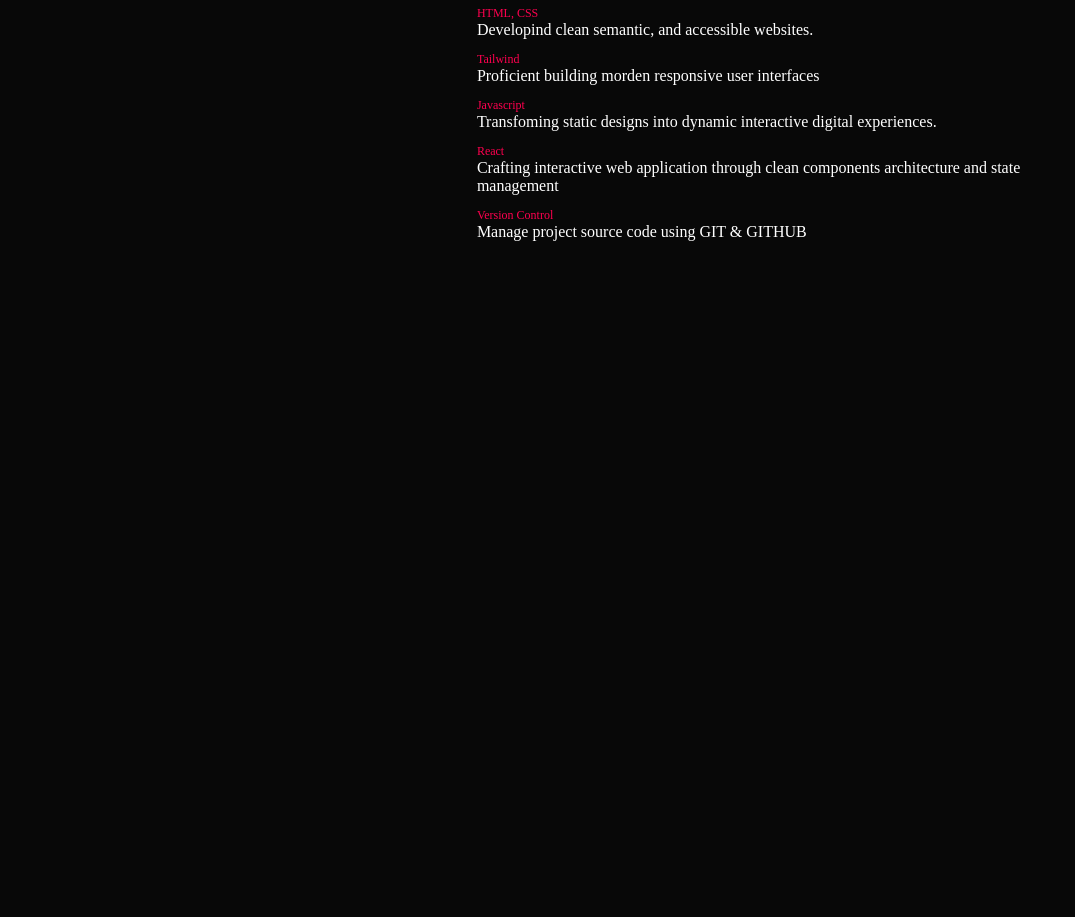
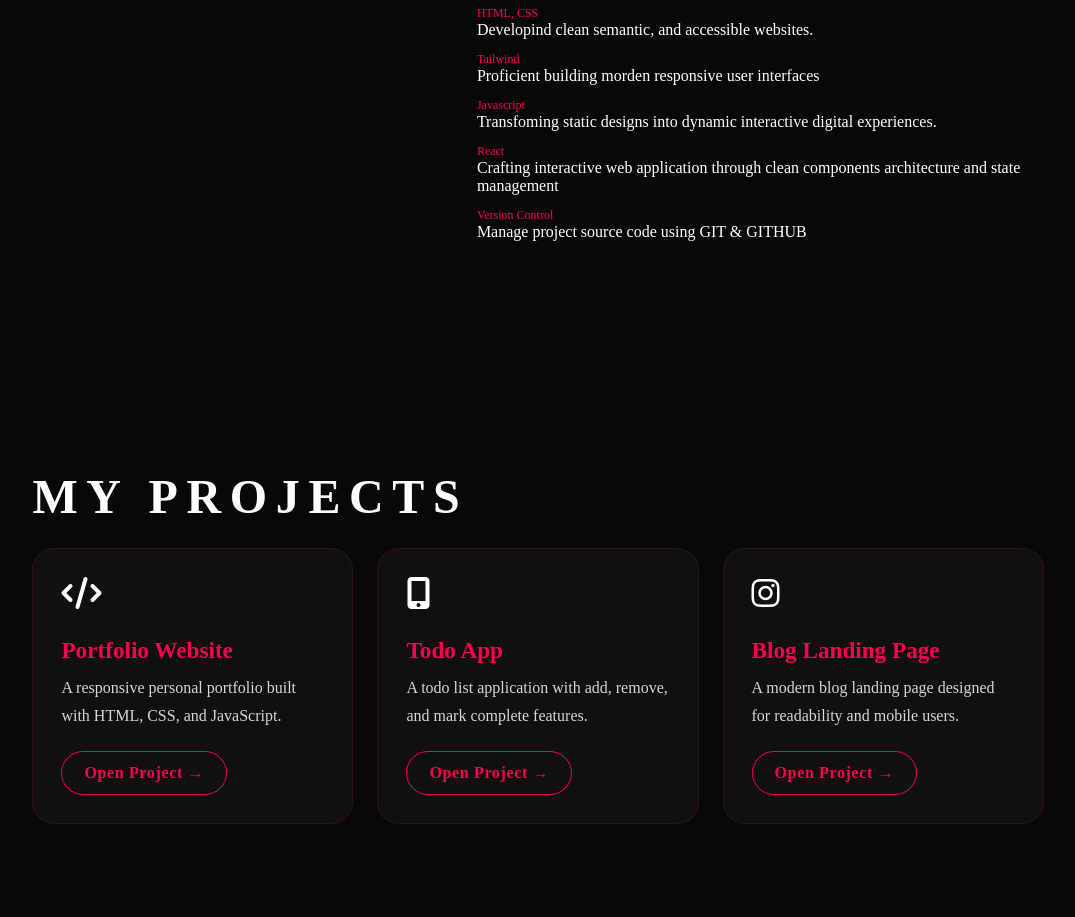
Before and after one commit to patience-konde/CDV05_PATKON25559_PTO2508_A_Patience-Konde_CDV05, a plain HTML site: page index.html in a window 1280 px wide. Shown: the part 1307-2224 px from the top of the page, without its empty margins (102-1177 px from the left). Before the commit the page ends 1662 px from the top, so only its background shows below. Drawn offline with Linux system fonts and the light colour scheme.

Commit message:
added project and picture to my image folder

```diff
--- a/index.html
+++ b/index.html
@@ -4,6 +4,7 @@
     <meta charset="UTF-8">
     <meta name="viewport" content="width=device-width, initial-scale=1.0">
     <link rel="stylesheet" href="styles.css">
+    <link rel="stylesheet" href="https://cdn.jsdelivr.net/npm/@fortawesome/fontawesome-free@6.5.0/css/all.min.css" crossorigin="anonymous" />
     <title>My Portfolio Webside</title>
 </head>
 <body>
@@ -86,14 +87,56 @@
                            <li><span>2009</span><br> call center at Kingsway college Capetown
                           </li>
 
-
-
                         </ul>
                     </div>
                 </div>
             </div>
         </div>
     </div>
+
+
+    <!-- My Project section -->
+
+    <div id="Project">
+        <div class="container">
+            <h1 class="sub-title">My Projects</h1>
+            <div class="project-row">
+                <div class="project-card">
+                    <div class="project-card-top">
+                        <i class="project-icon fa-solid fa-code"></i>
+                    </div>
+                    <div class="project-card-content">
+                        <h2>Portfolio Website</h2>
+                        <p>A responsive personal portfolio built with HTML, CSS, and JavaScript.</p>
+                    </div>
+                    <a href="https://example.com/portfolio-website" target="_blank" rel="noopener noreferrer" class="project-link">Open Project →</a>
+                </div>
+
+                <div class="project-card">
+                    <div class="project-card-top">
+                        <i class="project-icon fa-solid fa-mobile-screen-button"></i>
+                    </div>
+                    <div class="project-card-content">
+                        <h2>Todo App</h2>
+                        <p>A todo list application with add, remove, and mark complete features.</p>
+                    </div>
+                    <a href="https://example.com/todo-app" target="_blank" rel="noopener noreferrer" class="project-link">Open Project →</a>
+                </div>
+
+                <div class="project-card">
+                    <div class="project-card-top">
+                        <i class="project-icon fab fa-instagram"></i>
+                    </div>
+                    <div class="project-card-content">
+                        <h2>Blog Landing Page</h2>
+                        <p>A modern blog landing page designed for readability and mobile users.</p>
+                    </div>
+                    <a href="#" class="project-link">Open Project →</a>
+                </div>
+            </div>
+        </div>
+    </div>
+
     <script>
         var tablinks = document.getElementsByClassName("tab-links");
         var tabcontents = document.getElementsByClassName("tab-contents");
--- a/styles.css
+++ b/styles.css
@@ -145,3 +145,94 @@
 .tab-contents.active-tab{
     display: block;
 }
+
+#Project{
+    padding: 80px 0;
+}
+
+#Project .sub-title{
+    font-size: 3rem;
+    margin-bottom: 24px;
+    text-transform: uppercase;
+    letter-spacing: 0.18em;
+    color: #ffffff;
+}
+
+.project-row{
+    display: grid;
+    grid-template-columns: repeat(auto-fit, minmax(280px, 1fr));
+    gap: 24px;
+}
+
+.project-card{
+    background: rgba(17, 17, 17, 0.96);
+    border: 1px solid rgba(255, 0, 79, 0.16);
+    border-radius: 22px;
+    padding: 28px;
+    min-width: 250px;
+    transition: transform 0.25s ease, box-shadow 0.25s ease, border-color 0.25s ease, background 0.25s ease;
+}
+
+.project-card:hover{
+    transform: translateY(-6px);
+    box-shadow: 0 24px 50px rgba(255, 0, 79, 0.18);
+    border-color: #ff004f;
+    background: rgba(255, 0, 79, 0.12);
+}
+
+.project-card-top{
+    display: block;
+    margin-bottom: 16px;
+}
+
+.project-card-top .project-icon{
+    font-size: 32px;
+    color: #ffffff;
+    display: inline-flex;
+    align-items: center;
+    justify-content: center;
+    background: transparent;
+    border-radius: 0;
+    box-shadow: none;
+    min-width: auto;
+    min-height: auto;
+    margin-bottom: 12px;
+}
+
+.project-card-content h2{
+    margin: 0 0 10px;
+    color: #ff004f;
+    font-size: 1.45rem;
+}
+
+.project-card-content p{
+    line-height: 1.8;
+    margin: 0 0 20px;
+    color: #d7d7d7;
+}
+
+.project-link{
+    display: inline-block;
+    padding: 12px 22px;
+    border-radius: 999px;
+    background: transparent;
+    color: #ff004f;
+    text-decoration: none;
+    font-weight: 700;
+    letter-spacing: 0.04em;
+    transition: background 0.3s ease, transform 0.3s ease, color 0.3s ease, box-shadow 0.3s ease;
+    border: 1px solid #ff004f;
+}
+
+.project-card:hover .project-link{
+    background: #ffffff;
+    color: #ff004f;
+    box-shadow: 0 10px 30px rgba(255, 0, 79, 0.18);
+}
+
+.project-link:hover{
+    background: transparent;
+    color: #ff004f;
+    transform: translateY(0);
+    box-shadow: none;
+}
```
Also changed, not shown: images/picture1.jpg (added), images/picture2.jpg (added), images/picture3.jpg (added).
